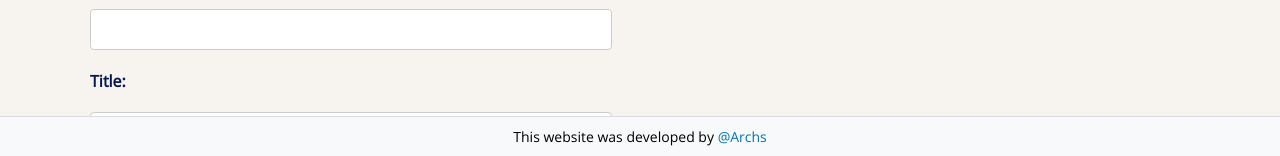
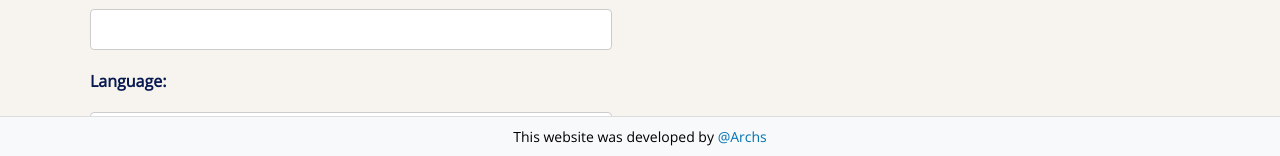
Before and after one commit to bsdeab/FFPR, a React (Create React App) app: page /create in a window 1280 px wide. Shown: the part 644-800 px from the top of the page. Built offline with nearby package versions, Linux system fonts and the light colour scheme.

Commit message:
Update CreateJson.jsx

```diff
--- a/src/pages/CreateJson.jsx
+++ b/src/pages/CreateJson.jsx
@@ -15,7 +15,7 @@ const CreateJson = () => {
     organization: "",
     author: "",
     year: "",
-    language: "English",
+    language: ["English"],
     link: "",
     type: "report", // Use a chave em vez do valor
     source: "international_org", // Use a chave em vez do valor
@@ -101,10 +101,10 @@ const CreateJson = () => {
         onChange={handleChange}
       />
 
-      <label>Title:</label>
+      <label>Language:</label>
       <input
         type="text"
-        name="kanguage"
+        name="language"
         value={formData.language}
         onChange={handleChange}
       />
```
